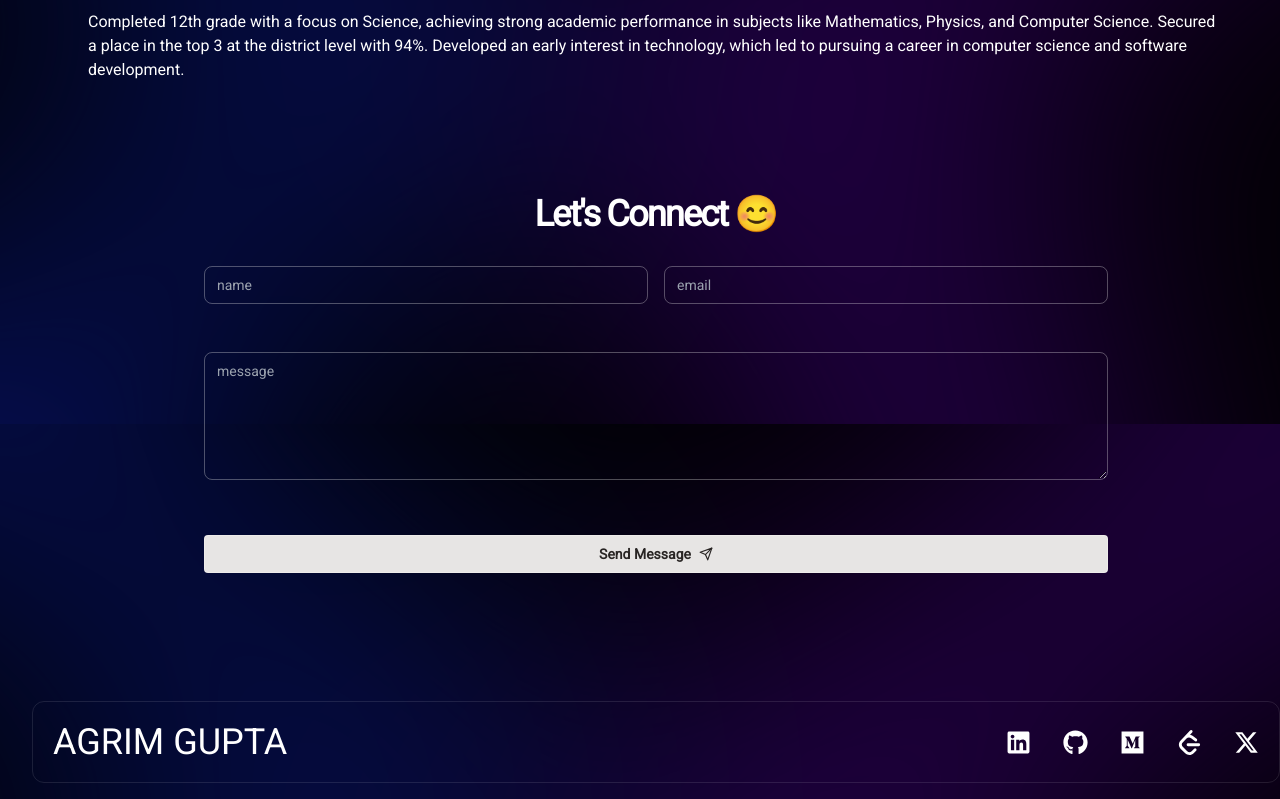
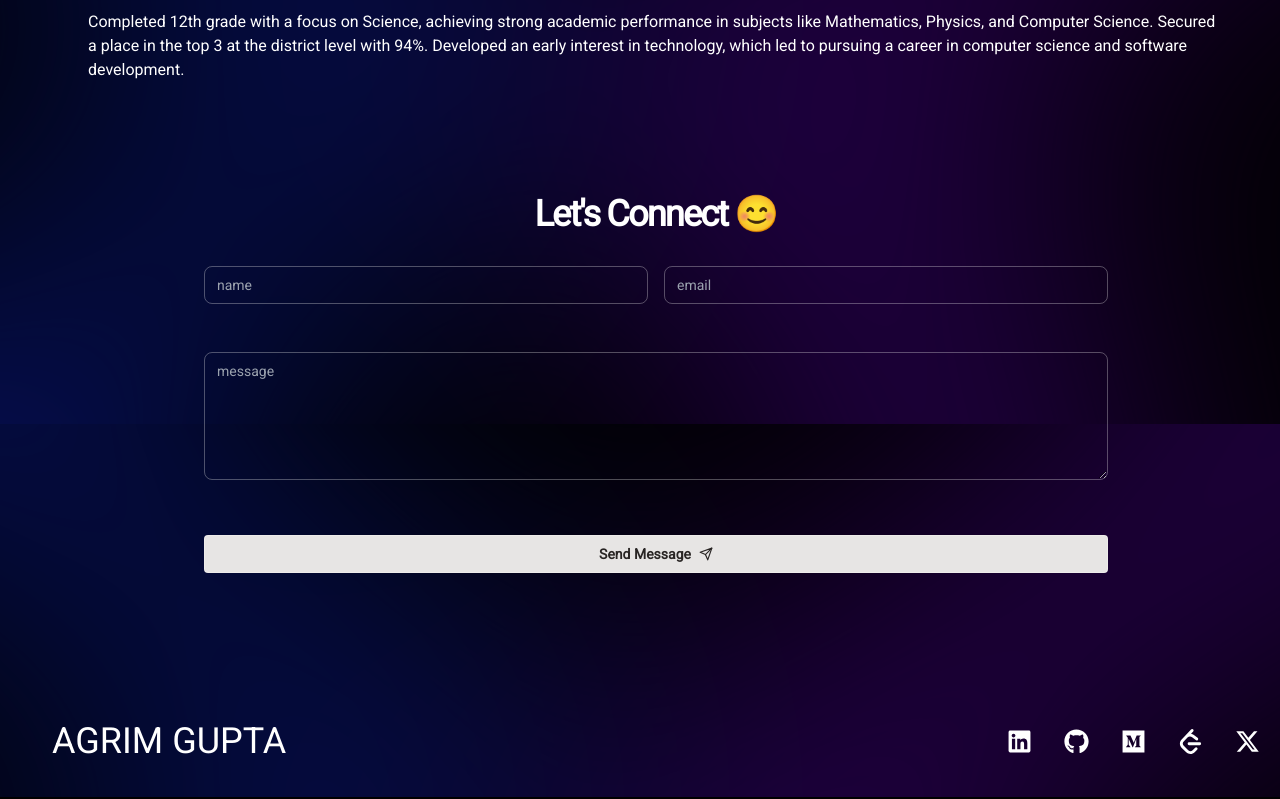
Before and after one commit to agrim08/portfolio, a React (Vite) app: page / in a window 1280 px wide. Shown: the part 4376-5175 px from the top of the page. Built offline with nearby package versions, Linux system fonts and the light colour scheme.

Commit message:
added framer motion animations

```diff
--- a/src/components/Footer.jsx
+++ b/src/components/Footer.jsx
@@ -1,21 +1,25 @@
 import { SOCIAL_MEDIA_LINKS } from "../constants";
+import { motion } from "framer-motion";
 
 const Footer = () => {
   return (
-    <div className="mt-20 border border-stone-50/10 p-5 w-full rounded-xl mx-2 md:flex md:justify-between md:items-center">
+    <div className="mt-20  p-5 w-full rounded-xl mx-2 md:flex md:justify-between md:items-center">
       <div className="flex items-center justify-center">
         <div className="text-4xl text-white hidden md:flex">AGRIM GUPTA</div>
       </div>
       <div className="flex items-center justify-center gap-8 mt-0 xsm:mt-8 md:mt-0">
         {SOCIAL_MEDIA_LINKS.map((link, index) => (
-          <a
+          <motion.a
+            initial={{ opacity: 0 }}
+            whileInView={{ opacity: 1 }}
+            transition={{ duration: 0.2, delay: index * 0.5 }}
             key={index}
             href={link.href}
             target="blank"
             rel="noopener noreferrer"
           >
             {link.icon}
-          </a>
+          </motion.a>
         ))}
       </div>
     </div>
```
